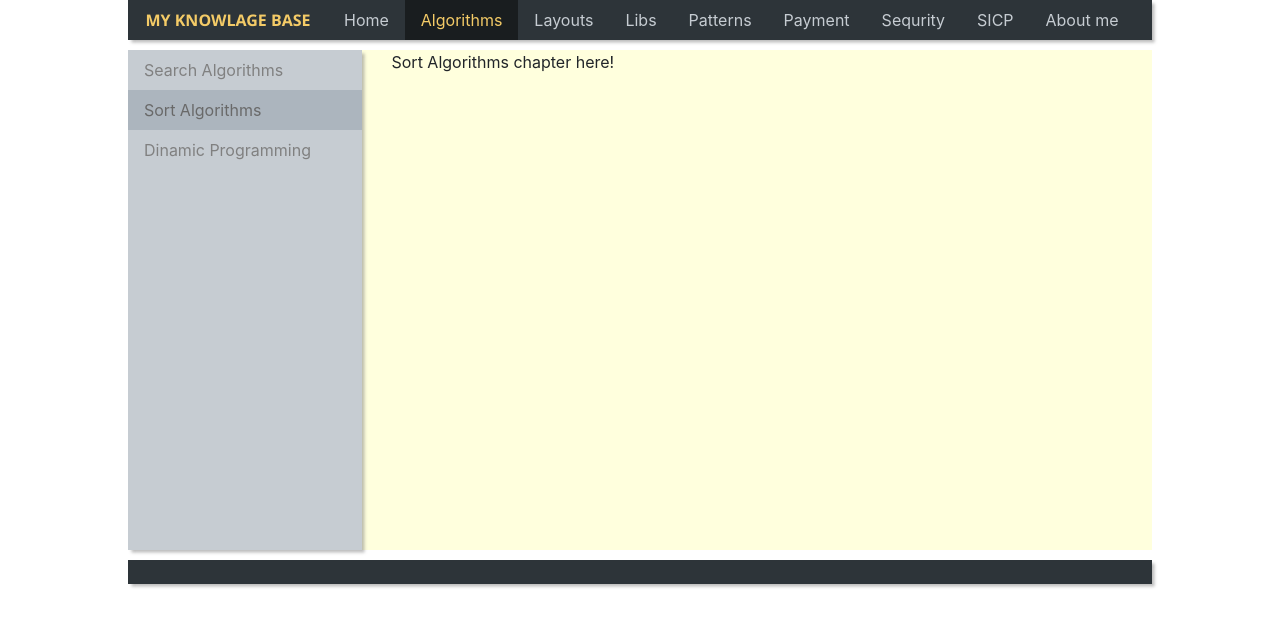
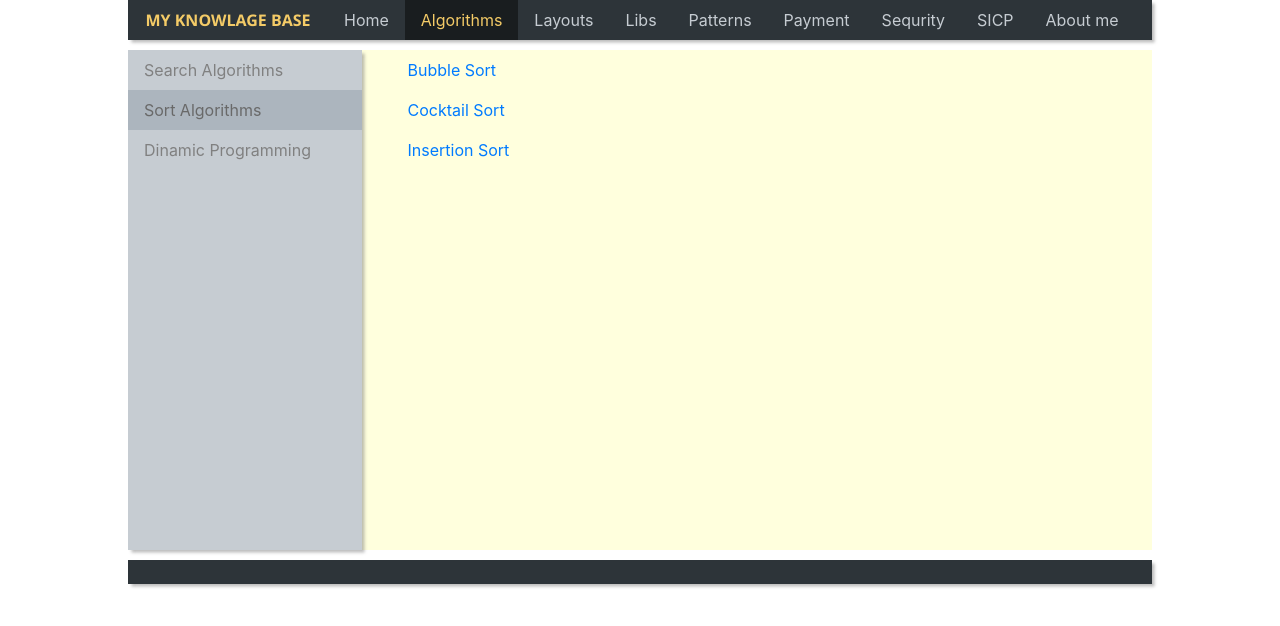
Before and after one commit to Poletay/examples, a React app: page /#/algorithms/sort in a window 1280 px wide. Shown: the top 626 px of the page. Built offline with nearby package versions, Linux system fonts and the light colour scheme; the HTML template or start-up script is replaced by a standard one.

Commit message:
add submenu for sort algorithms

```diff
--- a/src/components/Menu/index.jsx
+++ b/src/components/Menu/index.jsx
@@ -28,8 +28,6 @@ export default class Menu extends React.Component {
     const { menuType, menuName, items } = this.props;
     const classNames = cn('nav', menuType, menuName);
 
-    console.log(menuName);
-
     return (
       <ul className={classNames}>
         {this.makeElementsList(items)}
--- /dev/null
+++ b/src/components/contentChapters/AlgorithmsChapter/SortAlgorithms/BubbleSort.jsx
@@ -0,0 +1,9 @@
+import React from 'react';
+
+const BubbleSort = () => (
+  <div className="bubble-sort-algorithm">
+    Bubble Sort algorithm here!
+  </div>
+);
+
+export default BubbleSort;
--- /dev/null
+++ b/src/components/contentChapters/AlgorithmsChapter/SortAlgorithms/CocktailSort.jsx
@@ -0,0 +1,9 @@
+import React from 'react';
+
+const CocktailSort = () => (
+  <div className="bubble-sort-algorithm">
+    Cocktail Sort algorithm here!
+  </div>
+);
+
+export default CocktailSort;
--- /dev/null
+++ b/src/components/contentChapters/AlgorithmsChapter/SortAlgorithms/InsertionSort.jsx
@@ -0,0 +1,9 @@
+import React from 'react';
+
+const InsertionSort = () => (
+  <div className="bubble-sort-algorithm">
+    Insertion Sort algorithm here!
+  </div>
+);
+
+export default InsertionSort;
--- a/src/components/contentChapters/AlgorithmsChapter/SortAlgorithms/index.jsx
+++ b/src/components/contentChapters/AlgorithmsChapter/SortAlgorithms/index.jsx
@@ -1,9 +1,42 @@
 import React from 'react';
+import { Route } from 'react-router-dom';
+import PropTypes from 'prop-types';
+import { uniqueId } from 'lodash';
+import Menu from '../../../Menu';
+import BubbleSort from './BubbleSort';
+import CocktailSort from './CocktailSort';
+import InsertionSort from './InsertionSort';
 
-const SortAlgorithms = () => (
-  <div className="chapter-sort-algorithms">
-    Sort Algorithms chapter here!
-  </div>
-);
+export default class AlgorithmsChapter extends React.Component {
+  static propTypes = {
+    match: PropTypes.object,
+  }
 
-export default SortAlgorithms;
+  algorithmsList = [
+    { name: 'Bubble Sort', path: `${this.props.match.url}/bubble`, component: BubbleSort },
+    { name: 'Cocktail Sort', path: `${this.props.match.url}/cocktail`, component: CocktailSort },
+    { name: 'Insertion Sort', path: `${this.props.match.url}/insertion`, component: InsertionSort },
+  ];
+
+  makeContentsList = (elements) => {
+    const elementsList = elements.map(el => (
+        <Route key={uniqueId()} path={el.path} component={el.component} />
+    ));
+    return elementsList;
+  }
+
+  render() {
+    return (
+      <div className="chapter-algorithms">
+        <div className="row">
+          <div className="col-3">
+            <Menu items={this.algorithmsList} menuName='right-side-menu' menuType='flex-column' />
+          </div>
+          <div className="col-9">
+            {this.makeContentsList(this.algorithmsList)}
+          </div>
+        </div>
+      </div>
+    );
+  }
+}
```
